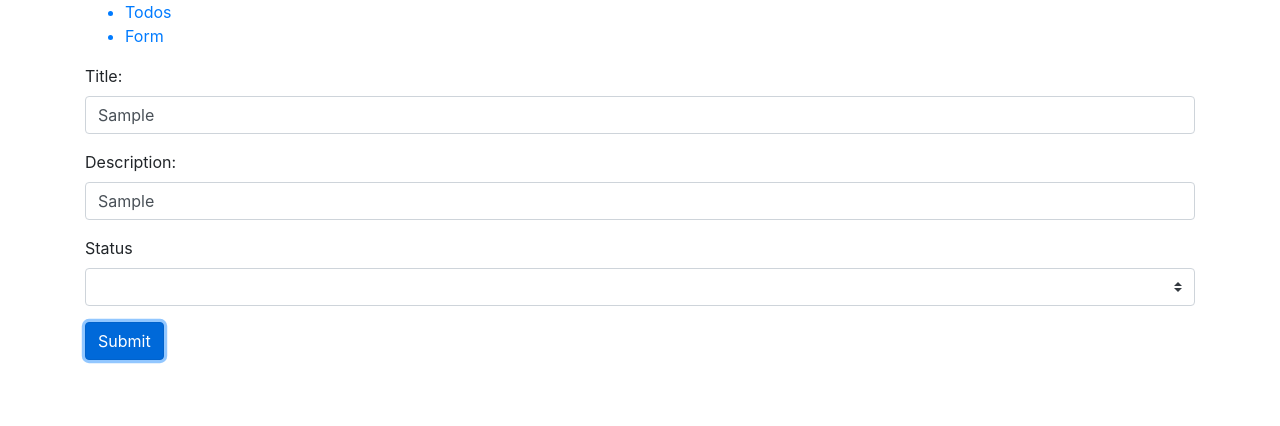
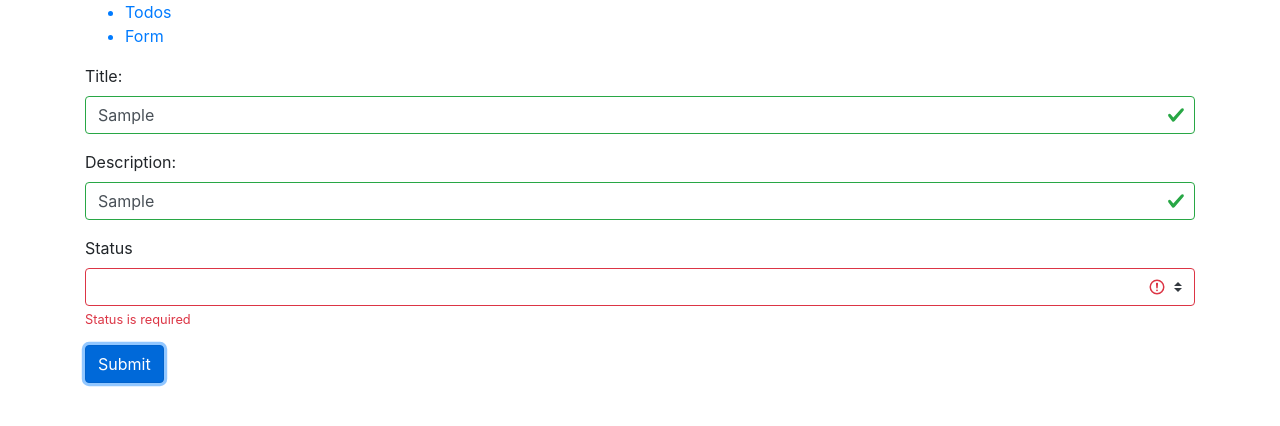
Before and after one commit to ewa81/InfoShareReactJSApplication, a React (Create React App) app: page /form-edit/1 in a window 1280 px wide. Both pictures are taken after typing "Sample", "Sample" into the empty fields and a click on the button "Submit". Shown: the top 426 px of the page. Built offline with nearby package versions, Linux system fonts and the light colour scheme; no server answers.

Commit message:
New form validation.

```diff
--- a/src/components/TodoFormEdit.js
+++ b/src/components/TodoFormEdit.js
@@ -8,7 +8,8 @@ class TodoFormEdit extends Component {
     todo_title: "",
     todo_description: "",
     todo_status: "",
-    updatedAt: new Date().toISOString()
+    updatedAt: new Date().toISOString(),
+    validated: false
   }
 
   handleChange = event => {
@@ -35,6 +36,7 @@ class TodoFormEdit extends Component {
   };
 
   handleSubmit = async event => {
+    this.setState({validated: true});
     event.preventDefault();
 
     try {
@@ -47,24 +49,29 @@ class TodoFormEdit extends Component {
   };
 
   render() {
+    const { validated } = this.state;
+
     return (
-      <Form onSubmit={this.handleSubmit} className="todosFormEdit">
+      <Form noValidate validated={validated} onSubmit={this.handleSubmit} className="todosFormEdit">
         <Form.Group className="todosFormEdit__group" controlId="formBasicTittle">
           <Form.Label className="todosFormEdit__label">Title:</Form.Label>
-          <Form.Control className="todosFormEdit__control" type="text" name="todo_title" onChange={this.handleChange} value={this.state.todo_title}/>
+          <Form.Control className="todosFormEdit__control" type="text" name="todo_title" onChange={this.handleChange} value={this.state.todo_title} required/>
+          <Form.Control.Feedback type="invalid">Title is required</Form.Control.Feedback>
         </Form.Group>
         <Form.Group className="todosFormEdit__group" controlId="formBasicDescription">
           <Form.Label className="todosFormEdit__label">Description:</Form.Label>
-          <Form.Control className="todosFormEdit__control" type="text" name="todo_description" onChange={this.handleChange} value={this.state.todo_description}/>
+          <Form.Control className="todosFormEdit__control" type="text" name="todo_description" onChange={this.handleChange} value={this.state.todo_description} required/>
+          <Form.Control.Feedback type="invalid">Description is required</Form.Control.Feedback>
         </Form.Group>
         <Form.Group className="todosFormEdit__group" controlId="formBasicStatus">
           <Form.Label className="todosFormEdit__label">Status</Form.Label>
-          <Form.Control className="todosFormEdit__control" as="select" name="todo_status" custom onChange={this.handleChange} value={this.state.todo_status}>
+          <Form.Control className="todosFormEdit__control" as="select" name="todo_status" custom onChange={this.handleChange} value={this.state.todo_status} required>
           <option value=""></option>
           <option value="TODO">TODO</option>
           <option value="IN_PROGRESS">IN PROGRESS</option>
           <option value="DONE">DONE</option>
           </Form.Control>
+          <Form.Control.Feedback type="invalid">Status is required</Form.Control.Feedback>
         </Form.Group>
         <Button className="todosFormEdit__button" variant="primary" type="submit">Submit</Button>
       </Form>
```
